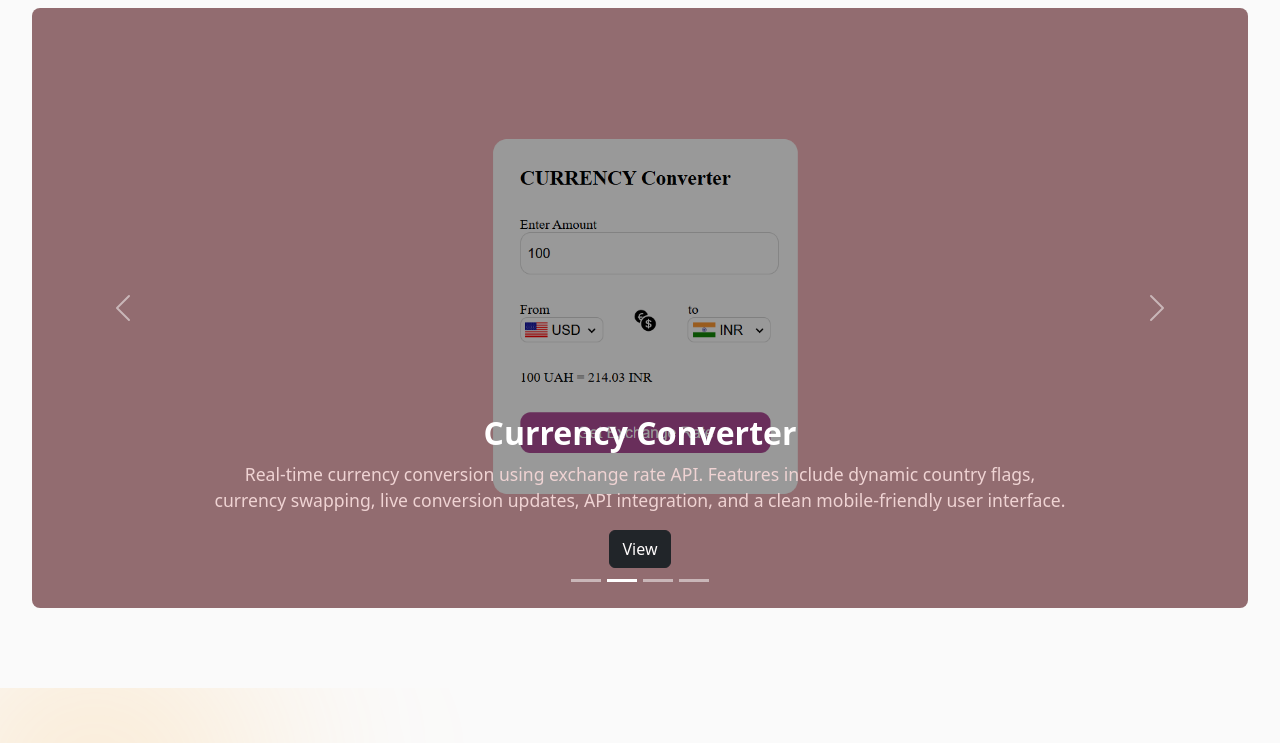
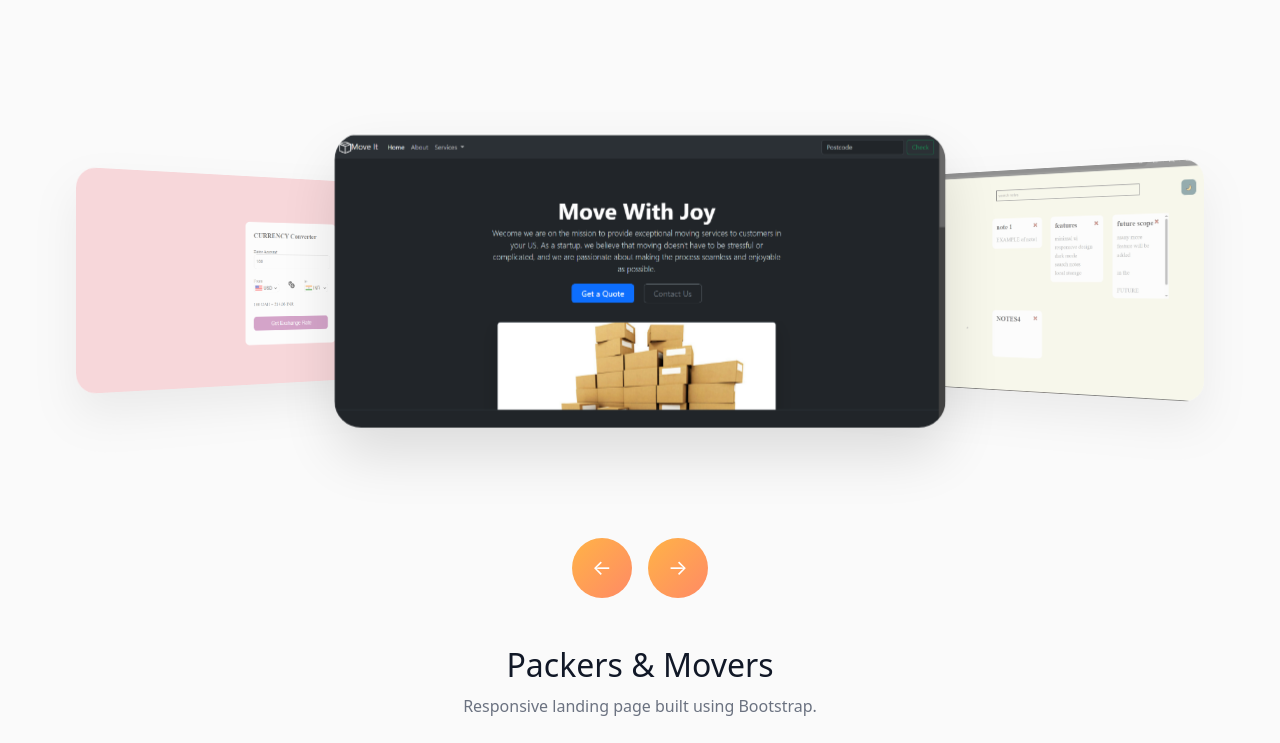
Before and after one commit to Shreya-103/Portfolio-2.0, a React (Vite) app: page / in a window 1280 px wide. Shown: the part 1640-2383 px from the top of the page. Built offline with nearby package versions, Linux system fonts and the light colour scheme.

Commit message:
portfolio section created with complete different style and modern carousel

```diff
--- /dev/null
+++ b/src/components/Project/project.js
@@ -0,0 +1,33 @@
+const project = [
+  {
+    id: 1,
+    title: "Packers & Movers",
+    image: "./Screenshot (30).png",
+    description:
+      "Responsive landing page built using Bootstrap.",
+    demo: "https://shreya-103.github.io/Web-Using-Bootstrap",
+    github: "https://github.com/Shreya-103/Web-Using-Bootstrap",
+  },
+
+  {
+    id: 2,
+    title: "Notes App",
+    image: "./Screenshot (98).jpg",
+    description:
+      "Notes App with local storage support. Made using react",
+    demo: "https://shreya-103.github.io/Notes-App",
+    github: "https://github.com/Shreya-103/Notes-App",
+  },
+
+  {
+    id: 3,
+    title: "CURRENCY CONVERTER",
+    image: "./Screenshot (93).png",
+    description:
+      "gives correct currency conversions",
+    demo: "https://shreya-103.github.io/currency-converter",
+    github: "https://github.com/Shreya-103/currency-converter",
+  },
+];
+
+export default project;
--- a/src/components/Project/projects.jsx
+++ b/src/components/Project/projects.jsx
@@ -1,235 +1,111 @@
-import Carousel from "react-bootstrap/Carousel";
+import { useState } from "react";
+import { motion, AnimatePresence } from "framer-motion";
+import projects from "./project";
 import styles from "./projects.module.css";
 
-const Projects = () => {
-    return (
-        <section className={styles.projectSection}>
-            <h1 className={styles.heading}>Projects</h1>
+export default function Projects() {
+  const [active, setActive] = useState(0);
 
-            <Carousel fade interval={3000}>
+  const prevProject = () => {
+    setActive((prev) =>
+      prev === 0 ? projects.length - 1 : prev - 1
+    );
+  };
 
-                {/* Project 1*/}
-                <Carousel.Item>
-                    <img
-                        className={styles.carouselImage}
-                        src="./Screenshot (30).png"
-                        alt="Landing page - bootstrap"
-                    />
+  const nextProject = () => {
+    setActive((prev) =>
+      prev === projects.length - 1 ? 0 : prev + 1
+    );
+  };
 
-                    <Carousel.Caption>
-                        <h3>Landing page using bootstrap</h3>
-                        <p>
-                            Responsive landing page made using bootstrap components.
-                        </p>
+  const getIndex = (index) => {
+    const diff = index - active;
 
-                        <button className="btn btn-dark">
-                            <a href="https://shreya-103.github.io/Web-Using-Bootstrap" className={styles.link}>View</a>
-                        </button>
-                    </Carousel.Caption>
-                </Carousel.Item>
+    if (diff === 0) return "center";
+    if (diff === -1 || diff === projects.length - 1)
+      return "left";
 
-                {/* Project 2*/}
-                <Carousel.Item>
-                    <img
-                        className={styles.carouselImage}
-                        src="./Screenshot (93).png"
-                        alt="Currency Converter"
-                    />
+    if (diff === 1 || diff === -(projects.length - 1))
+      return "right";
 
-                    <Carousel.Caption>
-                        <h3>Currency Converter</h3>
-                        <p>
-                            Real-time currency conversion using exchange rate API.
-                            Features include dynamic country flags, currency swapping, live conversion updates, API integration, and a
-                               clean mobile-friendly user interface.
-                        </p>
-                        <button className="btn btn-dark" >
-                            <a href="https://shreya-103.github.io/currency-converter" className={styles.link}>View</a>
-                        </button>
-                    </Carousel.Caption>
-                </Carousel.Item>
+    return "hidden";
+  };
 
-                {/* Project 3 */}
-                <Carousel.Item>
-                    <img
-                        className={styles.carouselImage}
-                        src="./Screenshot (98).jpg"
-                        alt="Notes App"
-                    />
+  return (
+    <section className={styles.projectsSection}>
+      <h2 className={styles.heading}>
+        Featured Projects
+      </h2>
 
-                    <Carousel.Caption>
-                        <h3>Notes App</h3>
-                        <p>
-                             A responsive Notes App built using React that allows users to create, search, and manage notes efficiently
-                                with a clean and interactive UI.
-                             Integrated localStorage for persistent data saving, dark mode support, real-time updates, and responsive
-                                 design for seamless usage across devices.
-                       </p>
-                        <button className="btn btn-dark">
-                            <a href="https://shreya-103.github.io/Notes-App" className={styles.link}>View</a>
-                        </button>
-                    </Carousel.Caption>
-                </Carousel.Item>
+      <div className={styles.carousel}>
+        {projects.map((project, index) => (
+          <motion.div
+            key={project.id}
+            className={`${styles.card} ${
+              styles[getIndex(index)]
+            }`}
+            transition={{ duration: 0.5 }}
+          >
+            <img
+              src={project.image}
+              alt={project.title}
+            />
+          </motion.div>
+        ))}
+      </div>
 
+      <div className={styles.controls}>
+        <button onClick={prevProject}>
+          ←
+        </button>
 
-                {/* Project last */}
-                <Carousel.Item>
-                    <img
-                        className={styles.carouselImage}
-                        src="./Screenshot (81).jpg"
-                        alt="Employee Entry System"
-                    />
+        <button onClick={nextProject}>
+          →
+        </button>
+      </div>
 
-                    <Carousel.Caption>
-                        <h3>Employee Entry System</h3>
-                        <p>
-                            Secure employee login and management system developed during internship at BEL.
-                        </p>
-                        <p>
-                            EMPLOYEE CREDENTIALS: Employee ID: UPT223 | Password: 12345 </p>
-                            <p>
-                            ADMIN CREDENTIALS: Employee ID: admin | Password: 1234
-                        </p>
+      <AnimatePresence mode="wait">
+        <motion.div
+          key={projects[active].id}
+          initial={{
+            opacity: 0,
+            y: 20,
+          }}
+          animate={{
+            opacity: 1,
+            y: 0,
+          }}
+          exit={{
+            opacity: 0,
+            y: -20,
+          }}
+          className={styles.details}
+        >
+          <h3>{projects[active].title}</h3>
 
-                        <button className="btn btn-dark">
-                            <a href="https://shreya-103.github.io/employee-entry-login" className={styles.link}
-                        >View</a> </button>
-                    </Carousel.Caption>
-                </Carousel.Item>
-            </Carousel>
-        </section>
-    );
-};
+          <p>
+            {projects[active].description}
+          </p>
 
-export default Projects;
+          <div className={styles.links}>
+            <a
+              href={projects[active].demo}
+              target="_blank"
+              rel="noreferrer"
+            >
+              Live Demo
+            </a>
 
-//  <div class="card">
-//         <img src="./images/Screenshot (30).png" alt="Packers and Movers">
-//         <div class="card-body">
-//           <h5 class="card-title">Packers & Movers Static</h5>
-
-//           <p class="project-detail">
-//             Modern and responsive Packers & Movers landing page built using Bootstrap.
-//           </p>
-
-//           <p class="project-detail">
-//             Features a clean dark-themed UI, mobile-friendly layout, smooth section spacing, and optimized design for
-//             all screen sizes.
-//           </p>
-
-//           <a href="https://shreya-103.github.io/Web-Using-Bootstrap" class="btn btn-secondary">View</a>
-//         </div>
-//       </div>
-
-
-//       <!-- Card 3 -->
-//       <div class="card">
-//         <img src="./images/Screenshot (96).png" alt="Bond Calculator">
-
-//         <div class="card-body">
-//           <h5 class="card-title">Calculate Bond</h5>
-
-//           <p class="project-detail">
-//             Interactive JavaScript project that calculates a fun bond percentage between two names.
-//           </p>
-
-//           <p class="project-detail">
-//             Uses random number generation in JavaScript to create dynamic results with a playful and engaging user
-//             experience.
-//           </p>
-
-//           <a href="https://shreya-103.github.io/Calculate-Bond/" class="btn btn-secondary">View</a>
-//         </div>
-//       </div>
-
-//       <!-- Card 4 -->
-//       <div class="card">
-//         <img src="./images/Screenshot (68).png" alt="Tic Tac Toe">
-
-//         <div class="card-body">
-//           <h5 class="card-title">Tic Tac Toe</h5>
-
-//           <p class="project-detail">
-//             Classic two-player Tic Tac Toe game developed using JavaScript.
-//           </p>
-
-//           <p class="project-detail">
-//             Includes responsive design, interactive gameplay, turn-based logic, and a clean modern user interface for
-//             smooth user experience.
-//           </p>
-
-//           <a href="https://shreya-103.github.io/tic-tac-toe/" class="btn btn-secondary" style="margin-top:1.5rem;">View</a>
-//         </div>
-//       </div>
-
-//       <!-- Card 6 -->
-//       <div class="card">
-//   <img src="./images/Screenshot (81).png" alt="employee-entry-system">
-
-//   <div class="card-body">
-//     <h5 class="card-title">Employee Entry System</h5>
-
-//     <p class="project-detail" style="font-size: 13px;">
-//       A role-based employee entry management system developed during my internship at BEL.
-//       Features separate employee and admin login authentication with a responsive UI.
-//     </p>
-
-//     <p class="project-detail" style="font-size: 13px;">
-//       Built using HTML, CSS, JavaScript.
-//     </p>
-
-//     <p class="project-detail">
-//       Employee ID: UPT223 | Password: 12345
-//     </p>
-
-//     <p class="project-detail">
-//       Admin: admin | Password: 1234
-//     </p>
-
-//     <a href="https://shreya-103.github.io/employee-entry-login"
-//        class="btn btn-secondary">
-//        View
-//     </a>
-//   </div>
-// </div>
-
-//       <!-- card 7-->
-//       <div class="card">
-//         <img src="./images/Screenshot (93).png" alt="Currency-Converter">
-//         <div class="card-body">
-//           <h5 class="card-title">Currency Converter</h5>
-//           <p class="project-detail">
-//             A responsive Currency Converter web app built using HTML, CSS, and JavaScript that converts currencies using
-//             real-time exchange rates.
-//           </p>
-
-//           <p class="project-detail">
-//             Features include dynamic country flags, currency swapping, live conversion updates, API integration, and a
-//             clean mobile-friendly user interface.
-//           </p>
-//           <a href="https://shreya-103.github.io/currency-converter/" class="btn btn-secondary">View</a>
-//         </div>
-//       </div>
-
-//       <!-- Card 8 -->
-//       <div class="card">
-//         <img src="./images/Screenshot (98).png" alt="Notes App">
-
-//         <div class="card-body">
-//           <h5 class="card-title">Notes App</h5>
-
-//           <p class="project-detail">
-//             A responsive Notes App built using React that allows users to create, search, and manage notes efficiently
-//             with a clean and interactive UI.
-//           </p>
-
-//           <p class="project-detail">
-//             Integrated localStorage for persistent data saving, dark mode support, real-time updates, and responsive
-//             design for seamless usage across devices.
-//           </p>
-
-//           <a href="https://shreya-103.github.io/Notes-App/" class="btn btn-secondary">
-//             View
-//           </a>
-//         </div>
-//       </div>
+            <a
+              href={projects[active].github}
+              target="_blank"
+              rel="noreferrer"
+            >
+              GitHub
+            </a>
+          </div>
+        </motion.div>
+      </AnimatePresence>
+    </section>
+  );
+}
--- a/src/components/Project/projects.module.css
+++ b/src/components/Project/projects.module.css
@@ -1,61 +1,141 @@
-.projectSection {
+.projectsSection {
   min-height: 100vh;
-  padding: 5rem 2rem;
+  padding: 6rem 2rem;
   background: #fafafa;
+  overflow: hidden;
 }
 
 .heading {
   text-align: center;
   font-size: 3rem;
-  margin-bottom: 3rem;
-  color: rgb(0, 0, 0);
-  font-weight: 700;
-}
-.link{
-    text-decoration: none;
-    color:rgb(255, 252, 252);
-}
-.carouselImage {
-  width: 100%;
-  height: 600px;
-  object-fit: cover;
-  border-radius: 8px;
-  filter: brightness(60%);
+  color: #111827;
+  margin-bottom: 5rem;
 }
 
-/* Caption Styling */
-
-:global(.carousel-caption) {
-  bottom: 20%;
+.carousel {
+  position: relative;
+  height: 450px;
+  display: flex;
+  justify-content: center;
+  align-items: center;
+  perspective: 1500px;
 }
 
-:global(.carousel-caption h3) {
-  font-size: 2rem;
-  font-weight: bold;
-  color: #ffffff;
+.card {
+  position: absolute;
+  width: 550px;
+  transition: all 0.5s ease;
 }
 
-:global(.carousel-caption p) {
-  font-size: 1.1rem;
-  color: #efd3d3;
+.card img {
+  width: 100%;
+  border-radius: 24px;
+
+  box-shadow:
+    0 25px 50px rgba(0, 0, 0, 0.12);
 }
 
-/* Mobile Responsive */
-@media (max-width: 768px) {
+.center {
+  transform:
+    translateX(0)
+    translateZ(150px)
+    scale(1);
 
-  .carouselImage {
-    height: 600px;
-  }
+  z-index: 3;
+}
 
-  .heading {
-    font-size: 2rem;
-  }
+.left {
+  transform:
+    translateX(-350px)
+    rotateY(45deg)
+    scale(0.8);
 
-  :global(.carousel-caption h3) {
-    font-size: 1.2rem;
-  }
+  opacity: 0.5;
+  z-index: 2;
+}
 
-  :global(.carousel-caption p) {
-    font-size: 0.8rem;
-  }
+.right {
+  transform:
+    translateX(350px)
+    rotateY(-45deg)
+    scale(0.8);
+
+  opacity: 0.5;
+  z-index: 2;
 }
+
+.hidden {
+  opacity: 0;
+  pointer-events: none;
+}
+
+.controls {
+  display: flex;
+  justify-content: center;
+  gap: 1rem;
+  margin-top: 2rem;
+}
+
+.controls button {
+  width: 60px;
+  height: 60px;
+
+  border: none;
+
+  border-radius: 50%;
+
+  cursor: pointer;
+
+  background:
+    linear-gradient(
+      135deg,
+      #ffb347,
+      #ff8a65
+    );
+
+  color: white;
+  font-size: 1.3rem;
+}
+
+.details {
+  max-width: 700px;
+  margin: 3rem auto 0;
+  text-align: center;
+}
+
+.details h3 {
+  font-size: 2rem;
+  color: #111827;
+}
+
+.details p {
+  color: #6b7280;
+  line-height: 1.8;
+}
+
+.links {
+  margin-top: 1.5rem;
+
+  display: flex;
+
+  justify-content: center;
+
+  gap: 1rem;
+}
+
+.links a {
+  padding: 0.9rem 1.4rem;
+
+  text-decoration: none;
+
+  border-radius: 12px;
+
+  color: white;
+
+  background:
+    linear-gradient(
+      135deg,
+      #ffb347,
+      #ff8a65
+    );
+}
```
Also changed, not shown: src/components/AboutMe/aboutme.module.css (+17 -8 lines), src/components/Skills/techskills.module.css (+15 -2 lines).
